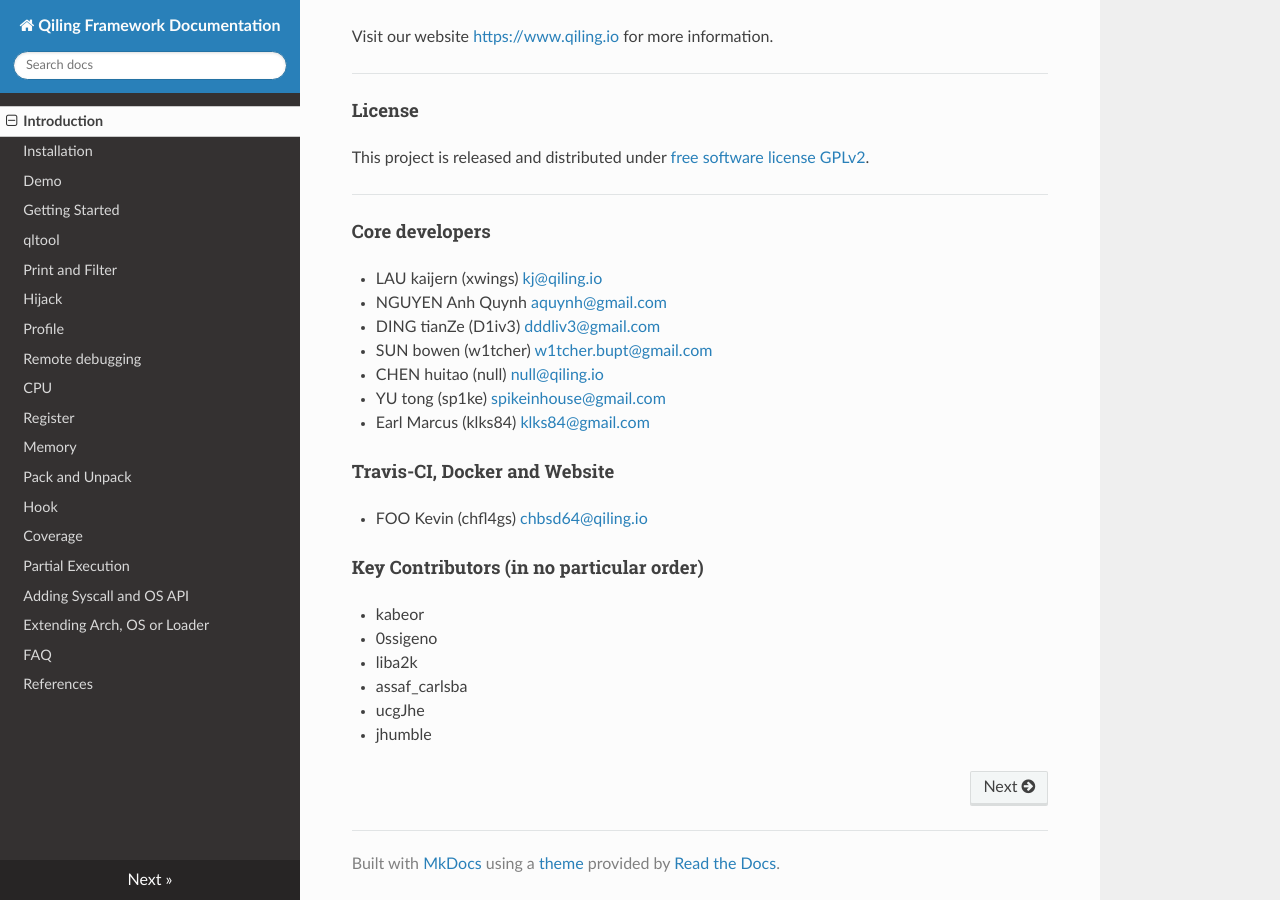
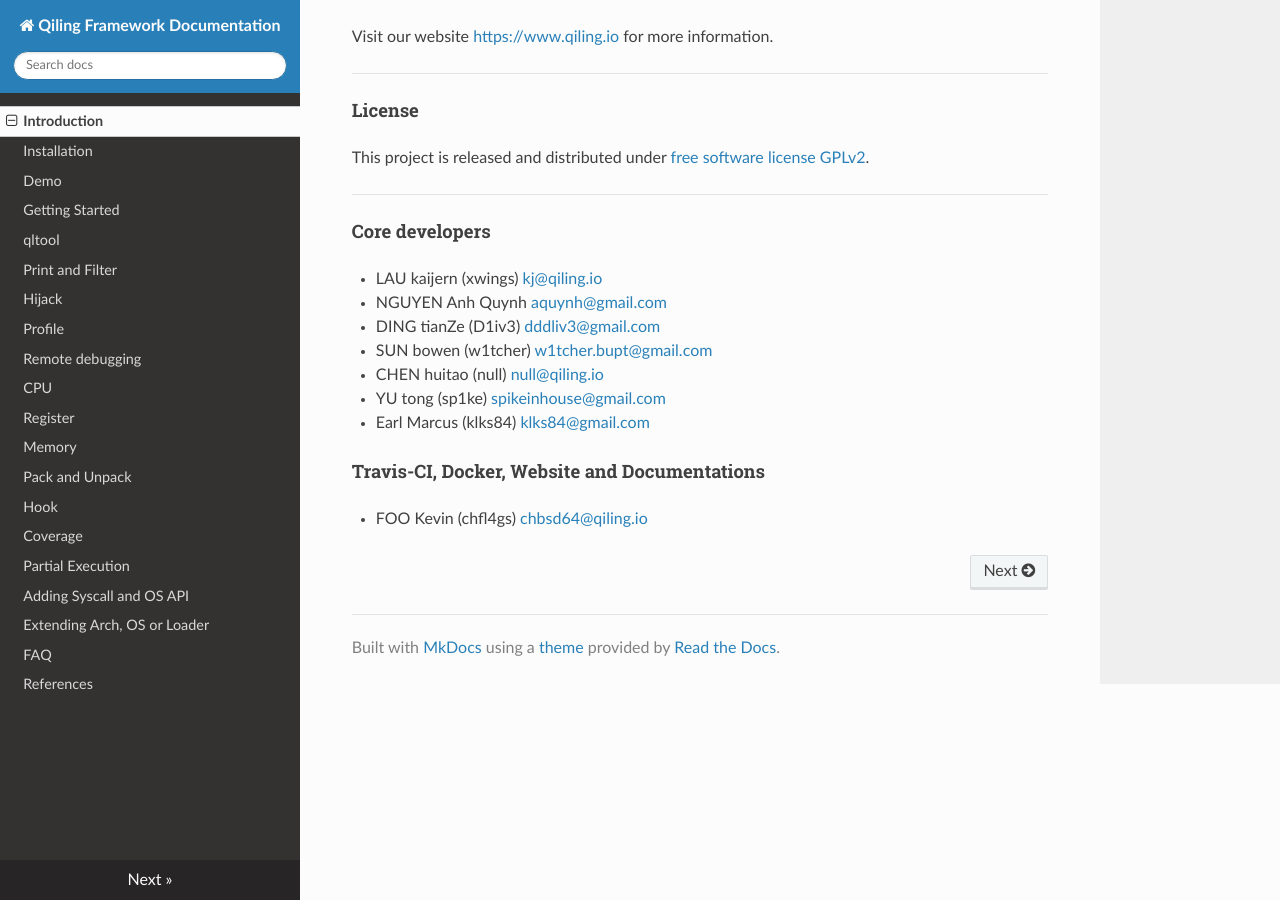
Before and after one commit to qilingframework/rtfd.io, an MkDocs documentation site: the page built from docs/index.md, in a window 1280 px wide and 900 px high, scrolled down 608 px. Built offline with MkDocs 1.6.1, drawn with Linux system fonts in a browser that asks for light colours; nearby versions of some CDN libraries.

Commit message:
Update index.md

```diff
--- a/docs/index.md
+++ b/docs/index.md
@@ -34,15 +34,6 @@ This project is released and distributed under [free software license GPLv2](htt
 - YU tong (sp1ke) <spikeinhouse@gmail.com>
 - Earl Marcus (klks84) <klks84@gmail.com>
 
-#### Travis-CI, Docker and Website
+#### Travis-CI, Docker, Website and Documentations
 
 - FOO Kevin (chfl4gs) <chbsd64@qiling.io>
-
-#### Key Contributors (in no particular order)
-
-- kabeor
-- 0ssigeno
-- liba2k
-- assaf_carlsba
-- ucgJhe
-- jhumble
```
